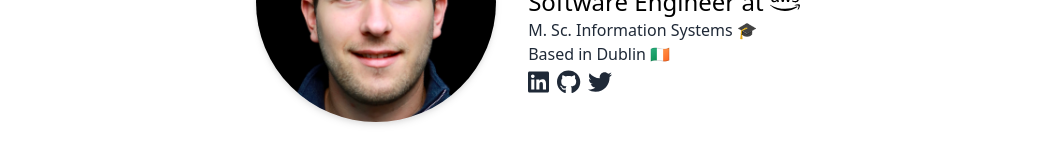
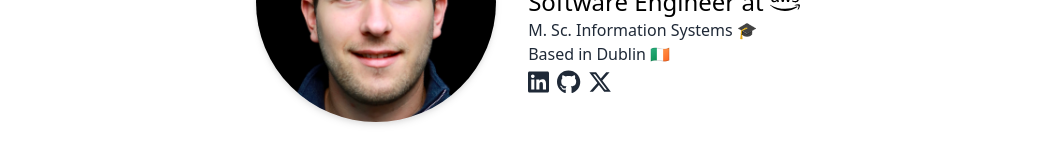
Before and after one commit to phipag/philipp-page, a Next.js app: page / in a window 1280 px wide. Shown: the part 134-292 px from the top of the page, without its empty margins (112-1150 px from the left). Built offline with nearby package versions, Linux system fonts and the light colour scheme.

Commit message:
Replace Twitter logo by X logo.

```diff
--- a/app/sections/contact-card.tsx
+++ b/app/sections/contact-card.tsx
@@ -1,6 +1,6 @@
 import "server-only";
 
-import { faAws, faGithub, faLinkedin, faTwitter } from "@fortawesome/free-brands-svg-icons";
+import { faAws, faGithub, faLinkedin, faXTwitter } from "@fortawesome/free-brands-svg-icons";
 import { FontAwesomeIcon } from "@fortawesome/react-fontawesome";
 import Image from "next/image";
 import philippPageProfilePicture from "../../public/images/philipp-page.jpeg";
@@ -43,7 +43,7 @@ export default function ContactCard() {
           </li>
           <li>
             <a href="https://twitter.com/PagePhilipp" target="_blank">
-              <FontAwesomeIcon className="hover:text-[#1da1f2]" icon={faTwitter} />
+              <FontAwesomeIcon className="hover:text-gray-700" icon={faXTwitter} />
             </a>
           </li>
         </ul>
```
